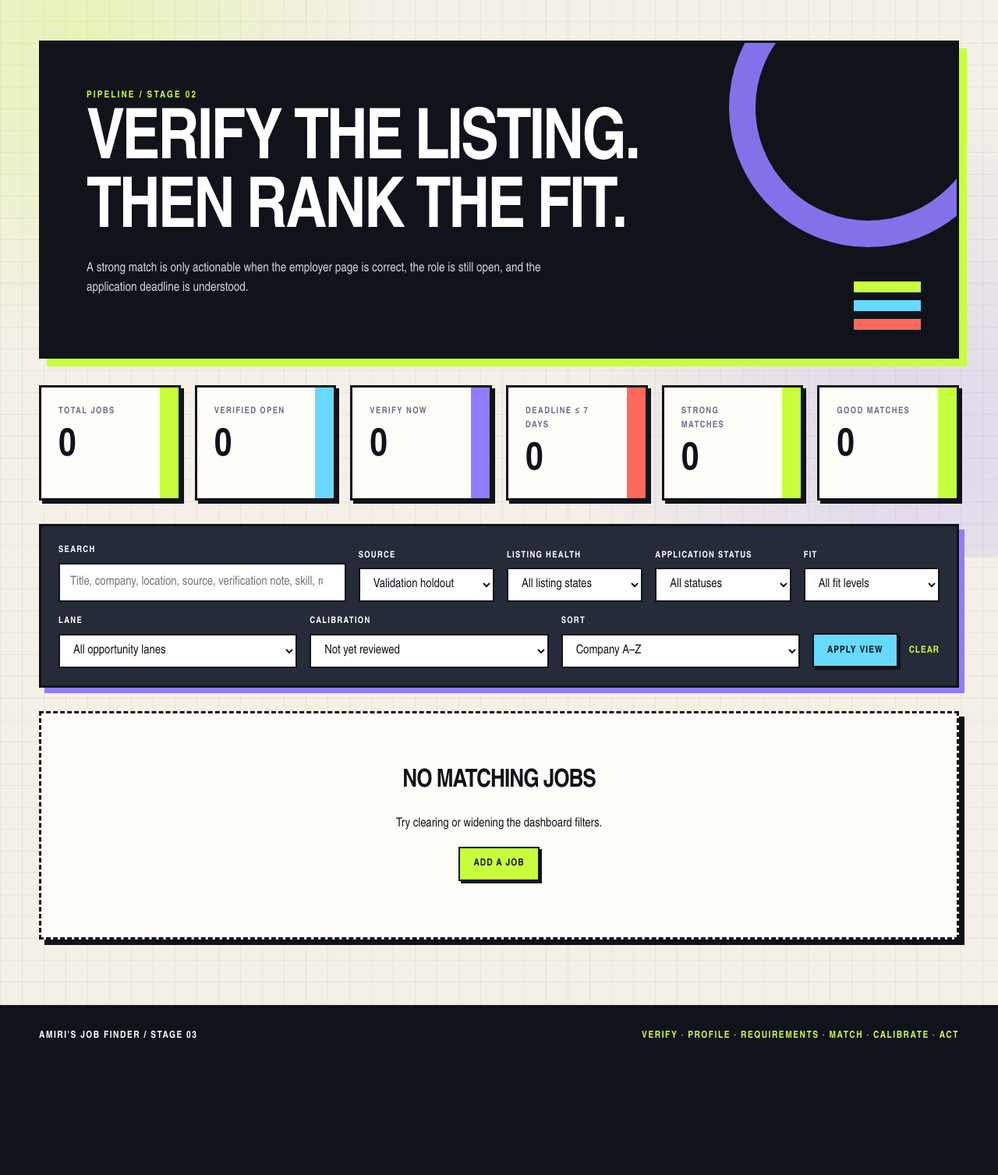
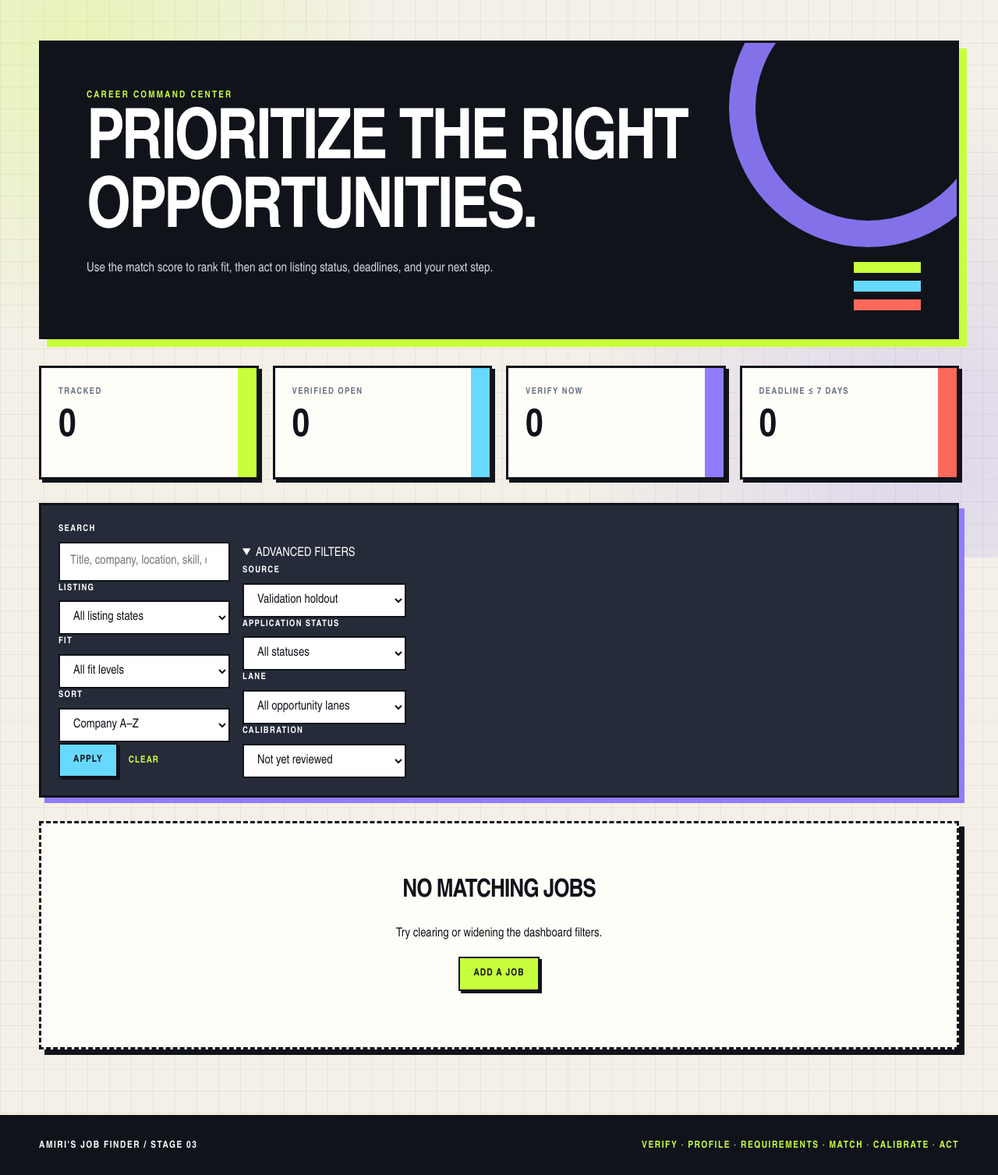
Before and after one commit to aprescod12/personal-job-finder, a Django app: page /?source=validation&review=unreviewed&sort=company in a window 1280 px wide. Shown: the part 85-1592 px from the top of the page at 78% size. Before the commit the page ends 1417 px from the top, so only its background shows below. Run offline with Django 5.2, Linux system fonts and the light colour scheme; data comes from the database, SQL or seed files in the repository; data that the repository does not hold is empty.

Commit message:
Simplify dashboard around match score and next action

```diff
--- a/tracker/templates/tracker/job_list.html
+++ b/tracker/templates/tracker/job_list.html
@@ -3,36 +3,70 @@
 {% block title %}Job Dashboard{% endblock %}
 
 {% block content %}
-<section class="page-heading">
+<div class="simplified-dashboard">
+<section class="page-heading dashboard-heading-compact">
     <div>
-        <p class="eyebrow">PIPELINE / STAGE 02</p>
-        <h1>VERIFY THE LISTING. THEN RANK THE FIT.</h1>
-        <p class="muted">A strong match is only actionable when the employer page is correct, the role is still open, and the application deadline is understood.</p>
+        <p class="eyebrow">CAREER COMMAND CENTER</p>
+        <h1>PRIORITIZE THE RIGHT OPPORTUNITIES.</h1>
+        <p class="muted">Use the match score to rank fit, then act on listing status, deadlines, and your next step.</p>
     </div>
 </section>
 
-<section class="stats-grid listing-stats-grid" aria-label="Job, listing, and match statistics">
-    <article class="stat-card"><span>TOTAL JOBS</span><strong>{{ total_jobs }}</strong></article>
+<section class="stats-grid listing-stats-grid dashboard-stats-compact" aria-label="Job and listing statistics">
+    <article class="stat-card"><span>TRACKED</span><strong>{{ total_jobs }}</strong></article>
     <article class="stat-card"><span>VERIFIED OPEN</span><strong>{{ verified_open_jobs }}</strong></article>
     <article class="stat-card"><span>VERIFY NOW</span><strong>{{ verification_needed_jobs }}</strong></article>
     <article class="stat-card"><span>DEADLINE ≤ 7 DAYS</span><strong>{{ deadline_soon_jobs }}</strong></article>
-    <article class="stat-card"><span>STRONG MATCHES</span><strong>{{ strong_jobs }}</strong></article>
-    <article class="stat-card"><span>GOOD MATCHES</span><strong>{{ good_jobs }}</strong></article>
-    {% if blind_jobs %}<article class="stat-card"><span>BLIND REVIEWS LEFT</span><strong>{{ blind_jobs }}</strong></article>{% endif %}
 </section>
 
 {% if blind_sort_reset %}
 <section class="panel blind-validation-notice">
     <strong>BLIND VALIDATION PROTECTED</strong>
-    <span>Match-score sorting was replaced with company order so the hidden rankings cannot influence your judgment.</span>
+    <span>Match-score sorting was replaced with company order so hidden rankings cannot influence your judgment.</span>
 </section>
 {% endif %}
 
-<form method="get" class="filter-bar fit-filter-bar">
+<form method="get" class="filter-bar dashboard-filter-shell">
+    <div class="dashboard-filter-primary">
         <div class="filter-field grow fit-search-field">
             <label for="id_q">SEARCH</label>
-        <input id="id_q" type="search" name="q" value="{{ query }}" placeholder="Title, company, location, source, verification note, skill, role family, or industry">
+            <input id="id_q" type="search" name="q" value="{{ query }}" placeholder="Title, company, location, skill, or industry">
         </div>
+        <div class="filter-field">
+            <label for="id_listing">LISTING</label>
+            <select id="id_listing" name="listing">
+                {% for value, label in listing_filter_choices %}
+                    <option value="{{ value }}" {% if selected_listing == value %}selected{% endif %}>{{ label }}</option>
+                {% endfor %}
+            </select>
+        </div>
+        <div class="filter-field">
+            <label for="id_fit">FIT</label>
+            <select id="id_fit" name="fit">
+                {% for value, label in fit_filter_choices %}
+                    <option value="{{ value }}" {% if selected_fit == value %}selected{% endif %}>{{ label }}</option>
+                {% endfor %}
+            </select>
+        </div>
+        <div class="filter-field">
+            <label for="id_sort">SORT</label>
+            <select id="id_sort" name="sort">
+                {% for value, label in sort_choices %}
+                    <option value="{{ value }}" {% if selected_sort == value %}selected{% endif %}>{{ label }}</option>
+                {% endfor %}
+            </select>
+        </div>
+        <div class="filter-actions dashboard-filter-actions">
+            <button class="button button-secondary" type="submit">APPLY</button>
+            {% if query or selected_status or selected_fit or selected_track or selected_review or selected_source or selected_listing or selected_sort != "newest" %}
+                <a class="text-link" href="{% url 'job_list' %}">CLEAR</a>
+            {% endif %}
+        </div>
+    </div>
+
+    <details class="dashboard-advanced-filters" {% if selected_source or selected_status or selected_track or selected_review %}open{% endif %}>
+        <summary>ADVANCED FILTERS</summary>
+        <div class="dashboard-advanced-filter-grid">
             <div class="filter-field">
                 <label for="id_source">SOURCE</label>
                 <select id="id_source" name="source">
@@ -42,27 +76,11 @@
                 </select>
             </div>
             <div class="filter-field">
-        <label for="id_listing">LISTING HEALTH</label>
-        <select id="id_listing" name="listing">
-            {% for value, label in listing_filter_choices %}
-                <option value="{{ value }}" {% if selected_listing == value %}selected{% endif %}>{{ label }}</option>
-            {% endfor %}
-        </select>
-    </div>
-    <div class="filter-field">
                 <label for="id_status">APPLICATION STATUS</label>
                 <select id="id_status" name="status">
                     <option value="">All statuses</option>
                     {% for value, label in status_choices %}
                         <option value="{{ value }}" {% if selected_status == value %}selected{% endif %}>{{ label }}</option>
-            {% endfor %}
-        </select>
-    </div>
-    <div class="filter-field">
-        <label for="id_fit">FIT</label>
-        <select id="id_fit" name="fit">
-            {% for value, label in fit_filter_choices %}
-                <option value="{{ value }}" {% if selected_fit == value %}selected{% endif %}>{{ label }}</option>
                     {% endfor %}
                 </select>
             </div>
@@ -82,55 +100,34 @@
                     {% endfor %}
                 </select>
             </div>
-    <div class="filter-field">
-        <label for="id_sort">SORT</label>
-        <select id="id_sort" name="sort">
-            {% for value, label in sort_choices %}
-                <option value="{{ value }}" {% if selected_sort == value %}selected{% endif %}>{{ label }}</option>
-            {% endfor %}
-        </select>
         </div>
-    <div class="filter-actions fit-filter-actions">
-        <button class="button button-secondary" type="submit">APPLY VIEW</button>
-        {% if query or selected_status or selected_fit or selected_track or selected_review or selected_source or selected_listing or selected_sort != "newest" %}
-            <a class="text-link" href="{% url 'job_list' %}">CLEAR</a>
-        {% endif %}
-    </div>
+    </details>
 </form>
 
 {% if jobs %}
-    <section class="job-grid">
+    <section class="job-grid compact-job-grid">
         {% for job in jobs %}
-            <article class="job-card fit-job-card{% if job.blind_validation %} blind-validation-card{% endif %}{% if job.listing_is_unavailable %} listing-unavailable-card{% elif job.listing_needs_verification %} listing-needs-verification-card{% endif %}">
-                <div class="job-card-topline">
+            <article class="job-card compact-job-card{% if job.blind_validation %} blind-validation-card{% endif %}{% if job.listing_is_unavailable %} listing-unavailable-card{% elif job.listing_needs_verification %} listing-needs-verification-card{% endif %}">
+                <div class="job-card-topline compact-card-topline">
                     <span class="status-badge status-{{ job.status }}">{{ job.get_status_display }}</span>
-                    <span class="listing-status-badge listing-state-{{ job.effective_listing_status }}">{{ job.effective_listing_status_label }}</span>
+                    <span class="listing-status-badge listing-state-{{ job.effective_listing_status }}">{% if job.listing_needs_verification %}Verify listing{% else %}{{ job.effective_listing_status_label }}{% endif %}</span>
                     {% if job.blind_validation %}<span class="validation-badge">BLIND HOLDOUT</span>{% endif %}
                 </div>
+
+                <div class="compact-job-heading">
+                    <div>
                         <h2><a href="{% url 'job_detail' job.id %}">{{ job.title }}</a></h2>
                         <p class="company-name">{{ job.company }}</p>
-
-                <div class="listing-health-strip listing-state-{{ job.effective_listing_status }}{% if job.listing_needs_verification %} listing-health-stale{% endif %}">
-                    <div>
-                        <span>LISTING RELIABILITY</span>
-                        <strong>{% if job.listing_needs_verification %}VERIFICATION REQUIRED{% else %}{{ job.effective_listing_status_label|upper }}{% endif %}</strong>
-                        <small>{% if job.listing_last_verified %}Checked {{ job.listing_last_verified|date:"M j, Y" }}{% else %}Never checked on employer site{% endif %}</small>
                     </div>
-                    <a class="text-link" href="{% url 'job_listing_verify' job.id %}">VERIFY</a>
+                    {% if job.location %}<span class="compact-location">{{ job.location }}</span>{% endif %}
                 </div>
 
-                <div class="deadline-strip{% if job.deadline_is_overdue %} deadline-overdue{% elif job.deadline_is_due_soon %} deadline-urgent{% endif %}">
-                    <span>APPLICATION DEADLINE</span>
-                    <strong>{{ job.deadline_label }}</strong>
-                    {% if job.application_deadline %}<small>{{ job.application_deadline|date:"M j, Y" }}</small>{% endif %}
-                </div>
-
-                <a class="dashboard-match-strip{% if job.blind_validation %} dashboard-match-blind{% endif %}" href="{% url 'job_match' job.id %}" aria-label="Open match analysis for {{ job.title }}">
+                <a class="dashboard-match-strip compact-match-strip{% if job.blind_validation %} dashboard-match-blind{% endif %}" href="{% url 'job_match' job.id %}" aria-label="Open match analysis for {{ job.title }}">
                     {% if job.blind_validation %}
-                        <span class="dashboard-match-score dashboard-match-empty">?</span>
+                        <span class="dashboard-match-score dashboard-match-empty"><strong>?</strong><small>HIDDEN</small></span>
                         <span class="dashboard-match-copy">
                             <strong>SCORE HIDDEN</strong>
-                            <small>SAVE YOUR JUDGMENT BEFORE THE MATCHER RESULT IS REVEALED</small>
+                            <small>Record your independent judgment first</small>
                         </span>
                     {% elif job.match_result.has_requirements %}
                         <span class="dashboard-match-score{% if job.match_result.is_disqualified %} dashboard-match-blocked{% elif job.match_result.score >= 80 %} dashboard-match-strong{% elif job.match_result.score >= 65 %} dashboard-match-good{% elif job.match_result.score >= 50 %} dashboard-match-possible{% else %} dashboard-match-weak{% endif %}">
@@ -138,55 +135,38 @@
                         </span>
                         <span class="dashboard-match-copy">
                             <strong>{{ job.match_result.classification }}</strong>
-                            <small>{{ job.match_result.track }} · {{ job.match_result.evidence_coverage }}% EVIDENCE</small>
+                            <small>{{ job.match_result.track }}</small>
+                            {% if job.calibration_record %}<span>YOUR REVIEW · {{ job.calibration_record.get_human_rating_display|upper }}</span>{% endif %}
                         </span>
                     {% else %}
-                        <span class="dashboard-match-score dashboard-match-empty">—</span>
+                        <span class="dashboard-match-score dashboard-match-empty"><strong>—</strong><small>/100</small></span>
                         <span class="dashboard-match-copy">
                             <strong>NEEDS REQUIREMENTS</strong>
-                            <small>ADD STRUCTURED EVIDENCE TO SCORE</small>
+                            <small>Add structured evidence to calculate fit</small>
                         </span>
                     {% endif %}
                     <span class="dashboard-match-arrow">→</span>
                 </a>
 
-                <div class="job-meta">
-                    {% if job.location %}<span>{{ job.location }}</span>{% endif %}
-                    {% if job.get_employment_type_display != "Unknown" %}<span>{{ job.get_employment_type_display }}</span>{% endif %}
-                    {% if job.get_work_arrangement_display != "Unknown" %}<span>{{ job.get_work_arrangement_display }}</span>{% endif %}
+                <div class="compact-priority-row">
+                    <div class="compact-priority-item{% if job.deadline_is_overdue %} deadline-overdue{% elif job.deadline_is_due_soon %} deadline-urgent{% endif %}">
+                        <span>DEADLINE</span>
+                        <strong>{{ job.deadline_label }}</strong>
+                    </div>
+                    <div class="compact-priority-item">
+                        <span>NEXT ACTION</span>
+                        <strong>{{ job.next_action|default:"Review opportunity" }}</strong>
+                        {% if job.next_action_date %}<small>{{ job.next_action_date|date:"M j" }}</small>{% endif %}
+                    </div>
                 </div>
 
-                {% if job.calibration_record %}
-                    <div class="calibration-mini{% if job.calibration_record.agreement_status == 'ALIGNED' %} calibration-aligned{% elif job.calibration_record.agreement_status == 'REVIEW' %} calibration-review{% else %} calibration-needs-evidence{% endif %}">
-                        <span>YOUR REVIEW</span>
-                        <strong>{{ job.calibration_record.get_human_rating_display }}</strong>
-                        <small>{{ job.calibration_record.agreement_label }}</small>
-                    </div>
-                {% elif job.blind_validation %}
-                    <div class="calibration-mini calibration-blind">
-                        <span>HOLDOUT REVIEW</span>
-                        <strong>JUDGMENT REQUIRED</strong>
-                        <small>The score remains hidden until you save your independent decision.</small>
-                    </div>
-                {% else %}
-                    <div class="calibration-mini calibration-unreviewed">
-                        <span>YOUR REVIEW</span>
-                        <strong>NOT CALIBRATED</strong>
-                        <small>Open match analysis to record your judgment.</small>
-                    </div>
+                <div class="card-actions compact-card-actions">
+                    <a class="button button-secondary" href="{% url 'job_detail' job.id %}">VIEW DETAILS</a>
+                    {% if job.listing_needs_verification or job.listing_is_unavailable %}
+                        <a class="text-link" href="{% url 'job_listing_verify' job.id %}">VERIFY</a>
+                    {% elif job.job_url %}
+                        <a class="text-link" href="{{ job.job_url }}" target="_blank" rel="noopener noreferrer">OPEN POSTING ↗</a>
                     {% endif %}
-
-                {% if job.next_action %}
-                    <div class="next-action">
-                        <strong>NEXT:</strong> {{ job.next_action }}
-                        {% if job.next_action_date %}<span>· {{ job.next_action_date|date:"M j" }}</span>{% endif %}
-                    </div>
-                {% endif %}
-                <div class="card-actions">
-                    <a class="text-link" href="{% url 'job_listing_verify' job.id %}">VERIFY LISTING</a>
-                    <a class="text-link" href="{% url 'job_match' job.id %}">{% if job.blind_validation %}RECORD BLIND REVIEW{% else %}MATCH ANALYSIS{% endif %}</a>
-                    <a class="text-link" href="{% url 'job_detail' job.id %}">VIEW DETAILS</a>
-                    <a class="text-link" href="{% url 'job_edit' job.id %}">EDIT</a>
                 </div>
             </article>
         {% endfor %}
@@ -198,4 +178,5 @@
         <a class="button button-primary" href="{% url 'job_create' %}">ADD A JOB</a>
     </section>
 {% endif %}
+</div>
 {% endblock %}
```
Lines whose indentation alone changed are shown as unchanged.
